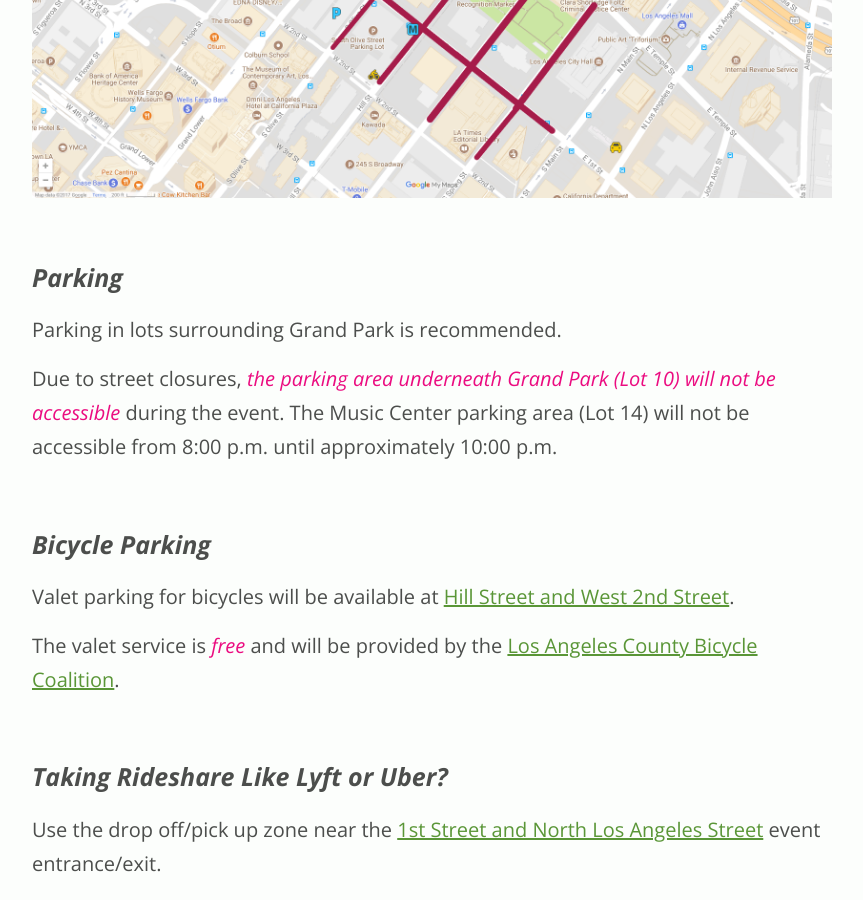
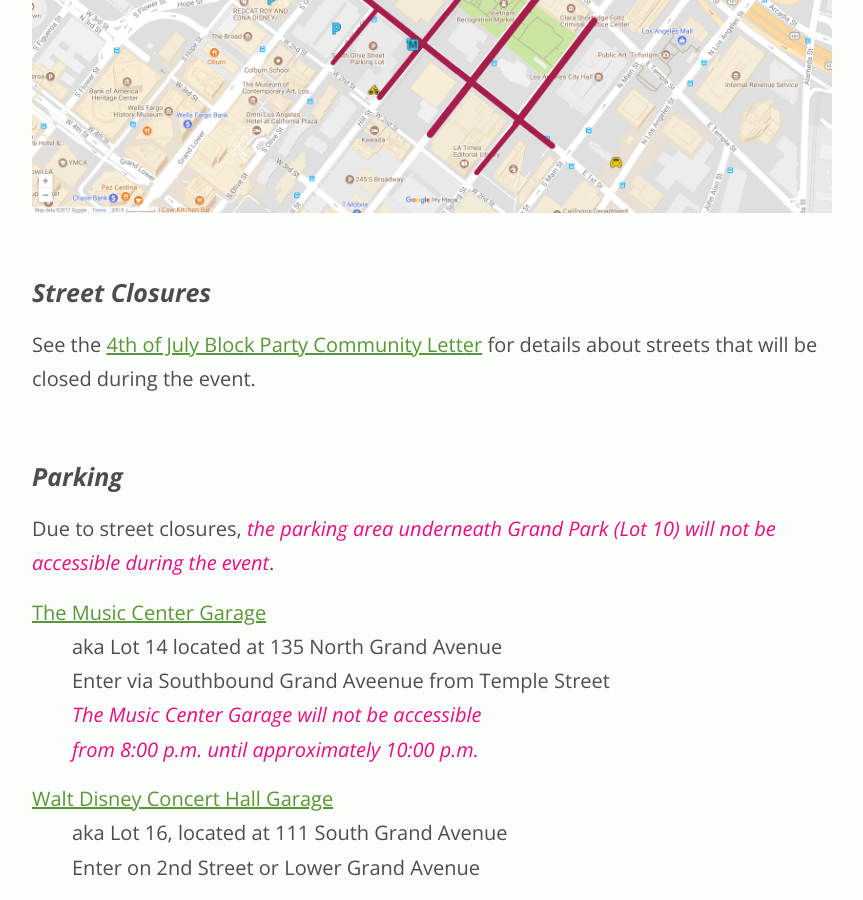
Before and after one commit to grandparkla/july4, a Jekyll site: the page built from index.markdown, in a window 1280 px wide and 900 px high, scrolled down 12033 px. Shown: the whole window, without its empty margins (208-1071 px from the left). Built offline with Jekyll 4.4.1, drawn with Linux system fonts in a browser that asks for light colours; some of the changed text lies outside the part shown.

Commit message:
Add recommended parking areas.

```diff
--- a/css/style.css
+++ b/css/style.css
@@ -162,49 +162,34 @@
     color: rgb(57, 174, 215);
     */
   }
+  /*
   dd a {
     font-style: italic;
   }
   dd a:first-child::after {
     content: ":";
   }
+  */
 
   dt {
     /*
     border-top: 1px solid rgba(0, 0, 0, 0.1);
     */
-    padding-top: 0.375em;
+    margin-top: 0.75em;
 
   }
+  /*
   dd {
     padding-bottom: 0.375em;
   }
   @media (min-width: 40em) {
-    dl:after {
-      content: "";
-      display: table;
-      clear: both;
-    }
-    dt {
-      clear: both;
-      float: left;
-      width: 9em;
-      text-align: left;
-      padding-bottom: 0.375em;
-      box-sizing: border-box;
-      white-space: nowrap;
-    }
-    dt + dd {
-      /*
-      border-top: 1px solid rgba(0, 0, 0, 0.1);
-      */
-      padding-top: 0.375em;
-    }
-    dd {
-      padding-left: 1.45em;
-      margin-left: 9em;
+    dl {
+      display: grid;
+      grid-template-columns: repeat(auto-fill, calc(50% - 1.625rem));
+      grid-gap: 3.25rem;
     }
   }
+  */
 
 
   /* =Links
--- a/index.markdown
+++ b/index.markdown
@@ -249,10 +249,6 @@
 The event will take place at Grand Park + The Music Center:<br />
 [200 North Grand Avenue<br />Los Angeles, California 90012](https://www.google.com/maps/place/Grand%20Park%20LA/@34.056329,-118.246771,16z/data=!4m5!3m4!1s0x0:0xebf5893d7caaf0de!8m2!3d34.0563289!4d-118.2467713?ll=34.056329,-118.246771&z=16&t=m&hl=en-US&gl=US&mapclient=embed&cid=17002646865384763614)
 
-### Street Closure Info and Parking Details
-
-Details on scheduled event street closures in the [4th of July Block Party Community Letter](http://grandparkla.org/wp-content/uploads/2015/05/Grand-Park-The-Music-Center-4th-of-July-Block-Party-Official-Community-Letter_Final-PDF-V3.pdf).
-
 <figure>
 <div data-aspect-ratio-landscape="1678/940" data-aspect-ratio="853/940">
 <a href="https://www.google.com/maps/d/embed?mid=1iSXK6lDTokgNFjJLaeR8w5542U8&ll=34.054197212341414%2C-118.25399278088383&z=15" target="_blank" class="has-icon">
@@ -276,11 +272,33 @@
 </div>
 </figure>
 
+### Street Closures
+
+See the [4th of July Block Party Community Letter](http://grandparkla.org/wp-content/uploads/2015/05/Grand-Park-The-Music-Center-4th-of-July-Block-Party-Official-Community-Letter_Final-PDF-V3.pdf) for details about streets that will be closed during the event.
+
 ### Parking
 
-Parking in lots surrounding Grand Park is recommended.
+Due to street closures, **the parking area underneath Grand Park (Lot 10) will not be accessible during the event**.
 
-Due to street closures, **the parking area underneath Grand Park (Lot 10) will not be accessible** during the event. The Music Center parking area (Lot 14) will not be accessible from <span class="time">8:00 p.m.</span> until approximately <span class="time">10:00 p.m.</span>
+[The Music Center Garage](https://www.musiccenter.org/visit/Getting-Here-and-Around/Parking/)
+: aka Lot 14 located at 135 North Grand Avenue<br />Enter via Southbound Grand Aveenue from Temple Street
+: **The Music Center Garage will not be accessible<br />from <span class="time">8:00 p.m.</span> until approximately <span class="time">10:00 p.m.</span>**
+
+[Walt Disney Concert Hall Garage](http://www.laphil.com/visit/parking)
+: aka Lot 16, located at 111 South Grand Avenue<br />Enter on 2nd Street or Lower Grand Avenue
+
+County Courthouse Garage
+: aka Lot 17, located at 131 South Olive Street<br />Enter on Olive Street
+: _(limited spaces available)_
+
+Health Services Garage
+: aka Lot 29, located at 313 North Figueroa Street<br />Enter on Freemont Street
+
+Chinatown Garage
+: aka Lot 45, located at 725 North Spring street<br />Enter on Spring Street
+
+[FIGat7th](http://www.figat7th.com/directions-parking-2/)
+: located at South Figueroa Street and 7th Street<br />Enter on 7th Street<br />PARK & PLAY for $5 at FIGat7th with retail store or eatery validation<br />The structure is open 24 hours and parking validation is valid for up to 12 hours
 
 ### Bicycle Parking
 
@@ -305,7 +323,7 @@
 
 Take the Metro Red/Purple Line to the *Civic Center/Grand Park Station*. **Please use the 1st Street exit.** The Temple Street exit is only open for ADA/elevator access.
 
-Or take the Gold Line to the *Little Tokyo/Arts District Station*, then 7-12 minute walk towards The Music Center.
+Or take the Gold Line to *Union Station* or the *Little Tokyo/Arts District Station*, then 7-12 minute walk towards The Music Center.
 
 Plan your trip at [metro.net](https://www.metro.net/)
 
```
Also changed, not shown: 1 other file.
